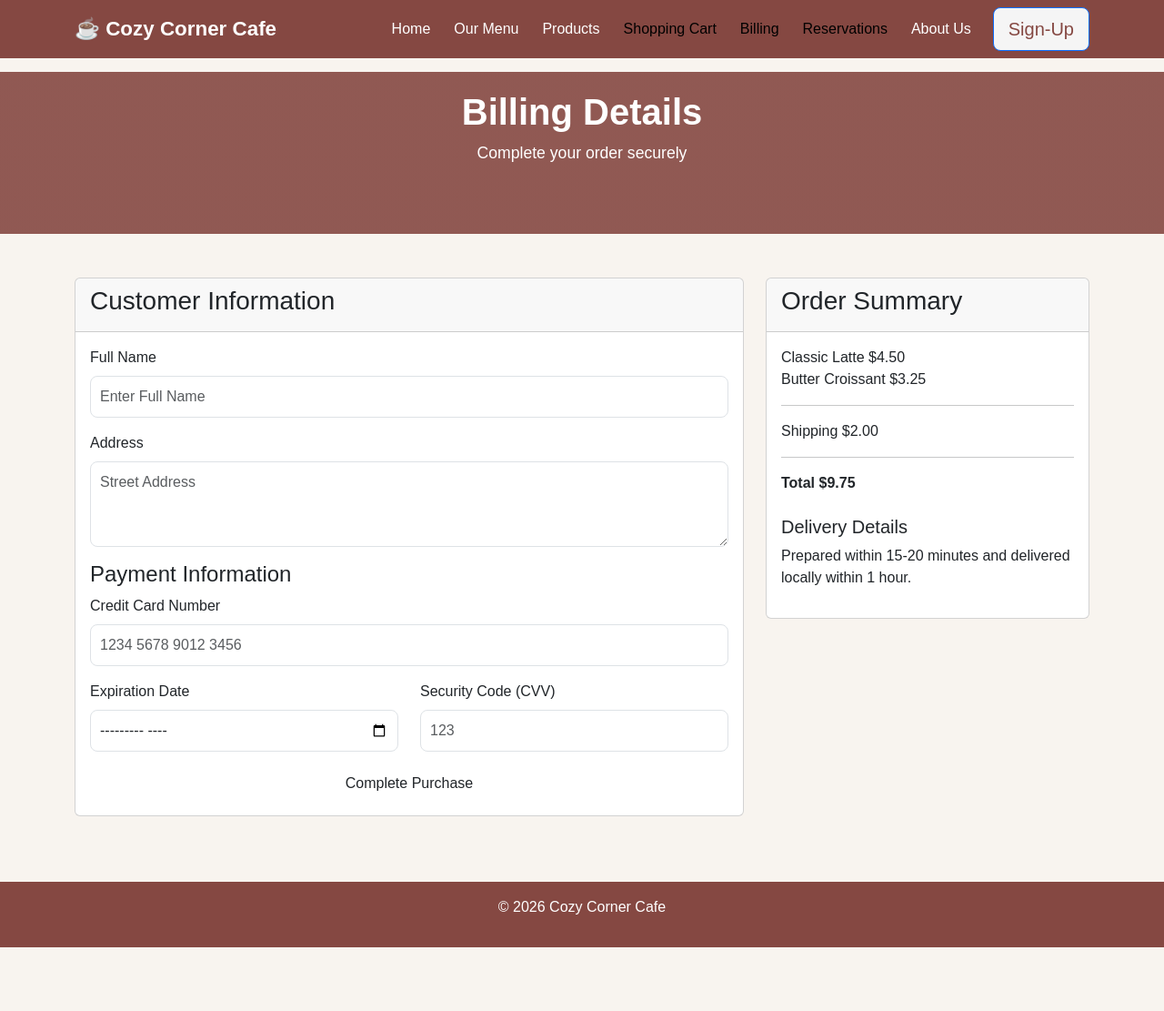
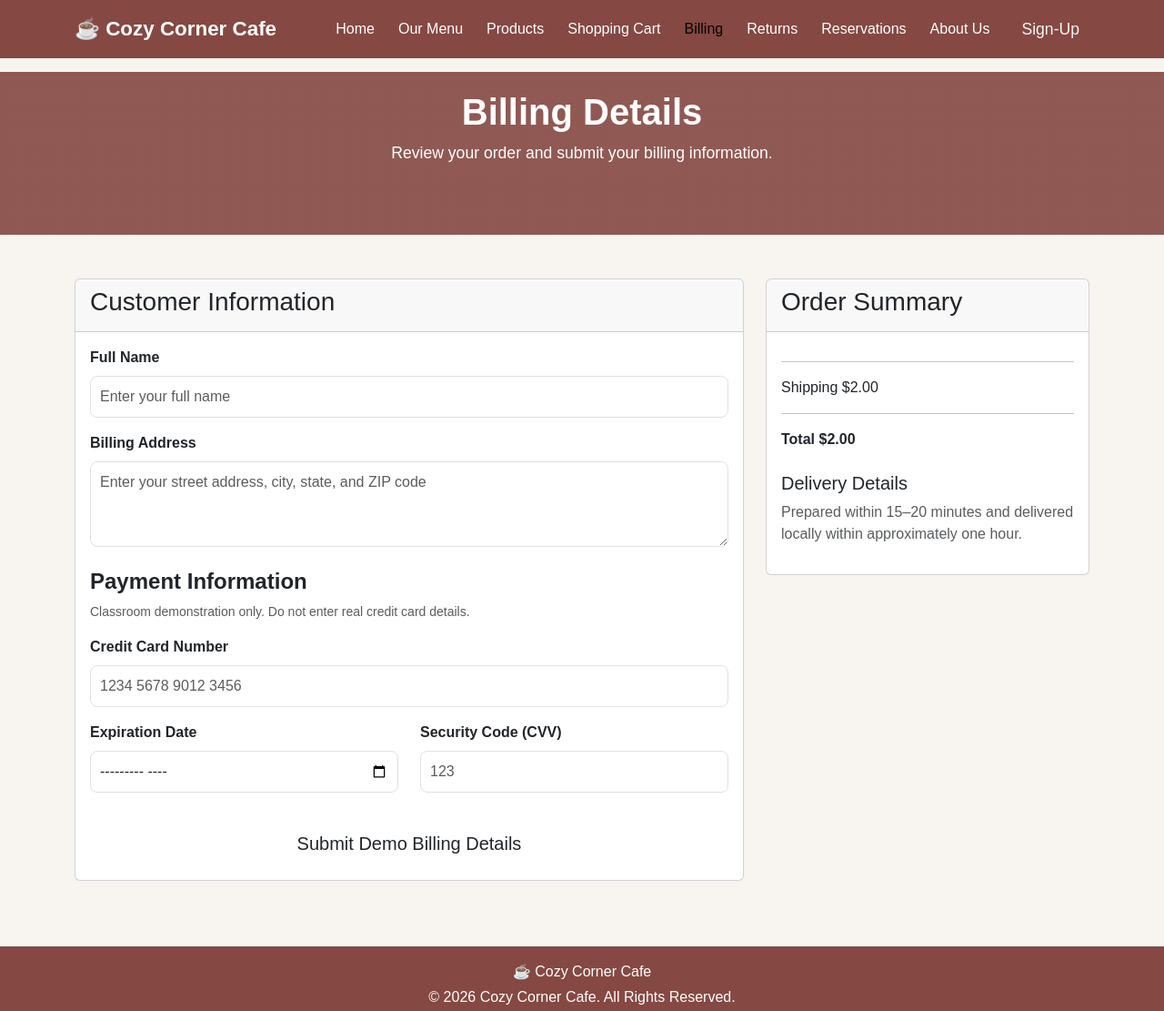
Before and after one commit to tbt5330-sudo/IST256-Group-Work---Project-Cafe, a plain HTML site: page cafe-billing.html in a window 1280 px wide. Shown: the whole page at 91% size. Before the commit the page ends 1041 px from the top, so only its background shows below. Drawn offline with nearby package versions, Linux system fonts and the light colour scheme.

Commit message:
Update cafe-billing.html

```diff
--- a/cafe-billing.html
+++ b/cafe-billing.html
@@ -1,31 +1,48 @@
+
 <!DOCTYPE html>
 <html lang="en">
+
 <head>
     <meta charset="UTF-8">
-    <meta name="viewport" content="width=device-width, initial-scale=1.0">
+
+    <meta name="viewport"
+          content="width=device-width, initial-scale=1.0">
+
     <title>Cozy Corner Cafe | Billing Details</title>
 
     <!-- Bootstrap CSS -->
-    <link href="https://cdn.jsdelivr.net/npm/bootstrap@5.3.3/dist/css/bootstrap.min.css" rel="stylesheet">
+    <link
+        href="https://cdn.jsdelivr.net/npm/bootstrap@5.3.3/dist/css/bootstrap.min.css"
+        rel="stylesheet">
 
-    <!-- Custom CSS -->
+    <!-- Existing Cafe CSS -->
     <link rel="stylesheet" href="product-management.css">
-    <link rel=""stylesheet" href="signup.css">
+    <link rel="stylesheet" href="signup.css">
+
 </head>
+
 <body>
-
 
     <!-- Cafe Navigation Bar -->
     <nav class="navbar navbar-expand-lg navbar-light cafe-navbar">
+
         <div class="container">
-            <a class="navbar-brand fw-bold" href="index.html">☕ Cozy Corner Cafe</a>
+
+            <a class="navbar-brand fw-bold" href="index.html">
+                ☕ Cozy Corner Cafe
+            </a>
 
             <button
                 class="navbar-toggler"
                 type="button"
                 data-bs-toggle="collapse"
-                data-bs-target="#navbarMenu">
+                data-bs-target="#navbarMenu"
+                aria-controls="navbarMenu"
+                aria-expanded="false"
+                aria-label="Toggle navigation">
+
                 <span class="navbar-toggler-icon"></span>
+
             </button>
 
             <div class="collapse navbar-collapse" id="navbarMenu">
@@ -51,18 +68,31 @@
                     </li>
 
                     <li class="nav-item">
-                        <a class="nav-link active cart-link"
+                        <a class="nav-link cart-link"
                            href="cafe-shopping-cart.html">
                             Shopping Cart
                         </a>
                     </li>
 
                     <li class="nav-item">
-                        <a class="nav-link active" href="billing-details.html">Billing</a>
+                        <a class="nav-link active"
+                           href="cafe-billing.html"
+                           aria-current="page">
+                            Billing
+                        </a>
                     </li>
 
                     <li class="nav-item">
-                        <a class="nav-link active" href="reservation.html">Reservations</a>
+                        <a class="nav-link"
+                           href="cafe-returns.html">
+                            Returns
+                        </a>
+                    </li>
+
+                    <li class="nav-item">
+                        <a class="nav-link" href="reservation.html">
+                            Reservations
+                        </a>
                     </li>
 
                     <li class="nav-item">
@@ -72,114 +102,218 @@
                     </li>
 
                     <li class="nav-item ms-lg-3">
-                        <button class="btn btn-primary btn-lg"
-                                style="background-color: whitesmoke; color: #854842;"
-                                data-bs-toggle="modal"
-                                data-bs-target="#signupModal">
+
+                        <a class="btn btn-primary btn-lg"
+                           href="User%20Sign-Up%20Page.html"
+                           style="background-color: whitesmoke; color: #854842;">
+
                             Sign-Up
-                        </button>
+
+                        </a>
+
                     </li>
 
                 </ul>
 
             </div>
+
         </div>
+
     </nav>
 
 
-    <!-- Page Header -->
+    <!-- Billing Page Header -->
     <header class="page-header text-center">
+
         <div class="container">
+
             <h1>Billing Details</h1>
-            <p>Complete your order securely</p>
+
+            <p>
+                Review your order and submit your billing
+                information.
+            </p>
+
         </div>
+
     </header>
 
-    <div class="container my-5">
 
-        <div class="row">
+    <!-- Main Billing Section -->
+    <main class="container my-5">
 
-            <!-- Billing Form -->
+        <div class="row g-4">
+
+            <!-- Customer Billing Form -->
             <div class="col-lg-8">
 
                 <div class="card billing-card mb-4">
+
                     <div class="card-header">
+
                         <h3>Customer Information</h3>
+
                     </div>
 
                     <div class="card-body">
 
+                        <!-- Billing Validation Messages -->
+                        <div id="billingMessage"
+                             aria-live="polite">
+                        </div>
+
+                        <!-- Billing Form -->
                         <form id="billingForm">
 
                             <!-- Full Name -->
                             <div class="mb-3">
-                                <label for="fullName" class="form-label">Full Name</label>
+
+                                <label for="fullName"
+                                       class="form-label">
+
+                                    Full Name
+
+                                </label>
 
                                 <input
                                     type="text"
                                     id="fullName"
+                                    name="fullName"
                                     class="form-control"
-                                    placeholder="Enter Full Name"
+                                    placeholder="Enter your full name"
+                                    autocomplete="name"
+                                    minlength="2"
                                     required>
+
                             </div>
 
-                            <!-- Address -->
+
+                            <!-- Billing Address -->
                             <div class="mb-3">
-                                <label for="address" class="form-label">Address</label>
+
+                                <label for="address"
+                                       class="form-label">
+
+                                    Billing Address
+
+                                </label>
 
                                 <textarea
                                     id="address"
+                                    name="address"
                                     class="form-control"
                                     rows="3"
-                                    placeholder="Street Address"
+                                    placeholder="Enter your street address, city, state, and ZIP code"
+                                    autocomplete="street-address"
                                     required></textarea>
+
                             </div>
 
-                            <!-- Card Information -->
-                            <h4 class="section-title">Payment Information</h4>
 
+                            <!-- Payment Information -->
+                            <h4 class="section-title mt-4">
+
+                                Payment Information
+
+                            </h4>
+
+                            <p class="text-muted small">
+                                Classroom demonstration only.
+                                Do not enter real credit card details.
+                            </p>
+
+
+                            <!-- Credit Card Number -->
                             <div class="mb-3">
-                                <label for="cardNumber" class="form-label">Credit Card Number</label>
+
+                                <label for="cardNumber"
+                                       class="form-label">
+
+                                    Credit Card Number
+
+                                </label>
 
                                 <input
                                     type="text"
                                     id="cardNumber"
+                                    name="cardNumber"
                                     class="form-control"
                                     placeholder="1234 5678 9012 3456"
+                                    inputmode="numeric"
+                                    autocomplete="off"
+                                    maxlength="23"
                                     required>
+
                             </div>
 
+
+                            <!-- Expiration and Security Code -->
                             <div class="row">
 
+                                <!-- Expiration Date -->
                                 <div class="col-md-6 mb-3">
-                                    <label for="expiration" class="form-label">Expiration Date</label>
+
+                                    <label for="expiration"
+                                           class="form-label">
+
+                                        Expiration Date
+
+                                    </label>
 
                                     <input
                                         type="month"
                                         id="expiration"
+                                        name="expiration"
                                         class="form-control"
+                                        autocomplete="off"
                                         required>
+
                                 </div>
 
+
+                                <!-- CVV -->
                                 <div class="col-md-6 mb-3">
-                                    <label for="cvv" class="form-label">Security Code (CVV)</label>
+
+                                    <label for="cvv"
+                                           class="form-label">
+
+                                        Security Code (CVV)
+
+                                    </label>
 
                                     <input
                                         type="password"
                                         id="cvv"
+                                        name="cvv"
                                         class="form-control"
                                         maxlength="4"
+                                        inputmode="numeric"
+                                        autocomplete="off"
                                         placeholder="123"
                                         required>
+
                                 </div>
 
                             </div>
 
-                            <button type="submit" class="btn btn-checkout w-100">Complete Purchase</button>
+
+                            <!-- Submit Billing -->
+                            <div class="d-grid mt-3">
+
+                                <button
+                                    type="submit"
+                                    class="btn btn-checkout btn-lg">
+
+                                    Submit Demo Billing Details
+
+                                </button>
+
+                            </div>
 
                         </form>
 
                     </div>
+
                 </div>
 
             </div>
@@ -191,39 +325,58 @@
                 <div class="card billing-card">
 
                     <div class="card-header">
+
                         <h3>Order Summary</h3>
+
                     </div>
 
                     <div class="card-body">
 
+                        <!--
+                            billing.js dynamically adds the
+                            shopping cart products before the
+                            shipping-info element below.
+                        -->
+
+                        <div class="shipping-info">
+
+                            <hr>
+
+                            <!-- Shipping Cost -->
                             <div class="order-item">
-                            <span>Classic Latte</span>
-                            <span>$4.50</span>
-                        </div>
 
-                        <div class="order-item">
-                            <span>Butter Croissant</span>
-                            <span>$3.25</span>
+                                <span>Shipping</span>
+
+                                <span>$2.00</span>
+
                             </div>
 
                             <hr>
 
-                        <div class="order-item">
-                            <span>Shipping</span>
-                            <span>$2.00</span>
+
+                            <!-- Order Total -->
+                            <div class="order-total">
+
+                                <strong>Total</strong>
+
+                                <strong>$0.00</strong>
+
                             </div>
 
-                        <hr>
 
-                        <div class="order-total">
-                            <strong>Total</strong>
-                            <strong>$9.75</strong>
-                        </div>
+                            <!-- Shipping Information -->
+                            <div class="mt-4">
 
-                        <div class="shipping-info mt-4">
                                 <h5>Delivery Details</h5>
-                            <p>Prepared within 15-20 minutes and delivered locally within 1 hour.
+
+                                <p class="text-muted">
+
+                                    Prepared within 15–20 minutes
+                                    and delivered locally within
+                                    approximately one hour.
+
                                 </p>
+
                             </div>
 
                         </div>
@@ -236,13 +389,44 @@
 
         </div>
 
+    </main>
+
 
     <!-- Footer -->
     <footer class="footer text-center py-3">
-        <p>&copy; 2026 Cozy Corner Cafe</p>
+
+        <div class="container">
+
+            <p class="mb-1">
+
+                ☕ Cozy Corner Cafe
+
+            </p>
+
+            <p class="mb-0">
+
+                &copy; 2026 Cozy Corner Cafe.
+                All Rights Reserved.
+
+            </p>
+
+        </div>
+
     </footer>
 
+
+    <!-- jQuery Library -->
+    <script src="https://code.jquery.com/jquery-3.7.1.min.js"></script>
+
+
+    <!-- Bootstrap JavaScript -->
     <script src="https://cdn.jsdelivr.net/npm/bootstrap@5.3.3/dist/js/bootstrap.bundle.min.js"></script>
 
+
+    <!-- Billing JavaScript -->
+    <!-- Handles validation, cart totals, JSON and AJAX -->
+    <script src="billing.js"></script>
+
 </body>
+
 </html>
```
Lines whose indentation alone changed are shown as unchanged.
